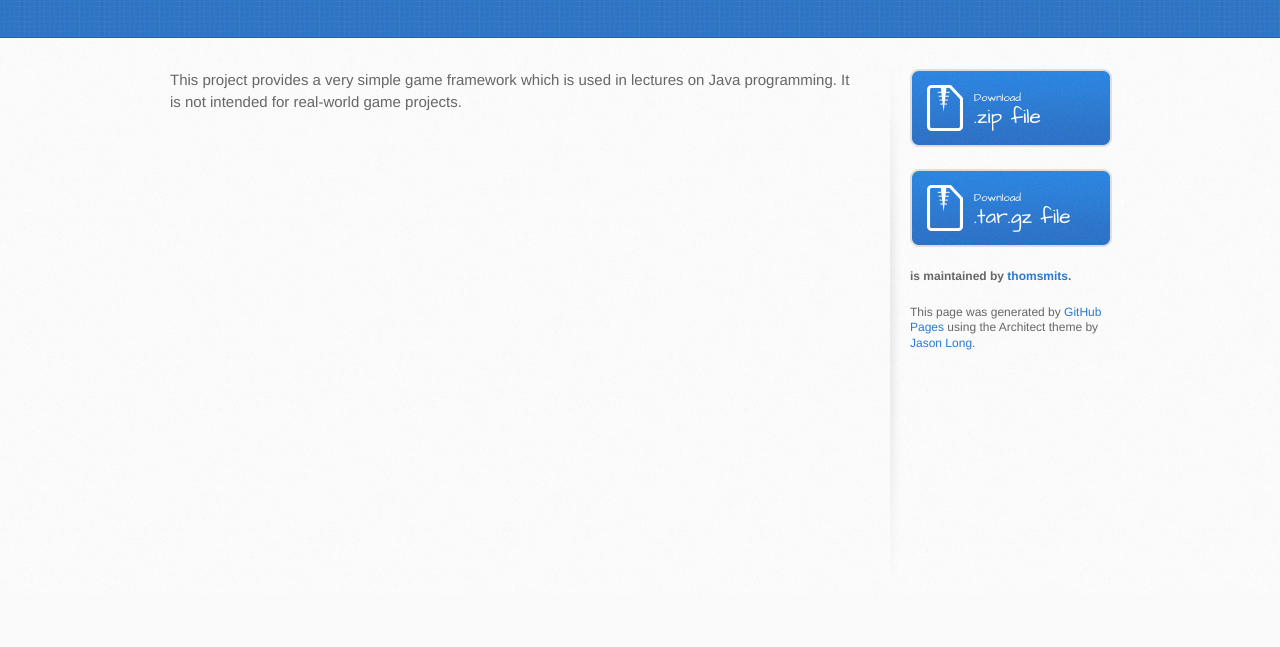
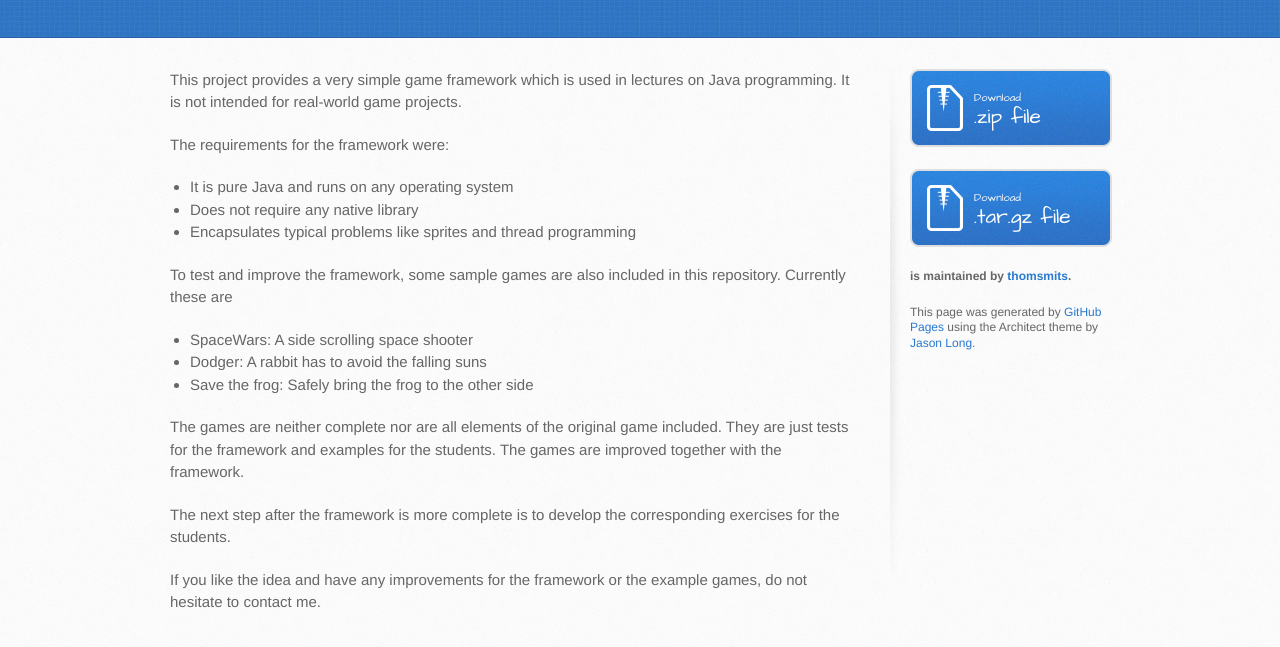
Before and after one commit to thomsmits/game-framework, a plain HTML site: page index.html in a window 1280 px wide. Shown: the part 269-916 px from the top of the page. Before the commit the page ends 864 px from the top, so only its background shows below. Drawn offline with Linux system fonts and the light colour scheme.

Commit message:
Update index.html

```diff
--- a/index.html
+++ b/index.html
@@ -29,6 +29,27 @@
       <div class="inner clearfix">
         <section id="main-content">
           <p>This project provides a very simple game framework which is used in lectures on Java programming. It is not intended for real-world game projects.</p>
+          <p>The requirements for the framework were:</p>
+          <ul>
+            <li>It is pure Java and runs on any operating system</li>
+            <li>Does not require any native library</li>
+            <li>Encapsulates typical problems like sprites and thread programming</li>
+          </ul>
+
+          <p>To test and improve the framework, some sample games are also included in this repository. Currently these are</p>
+          <ul>
+            <li>SpaceWars: A side scrolling space shooter</li>
+            <li>Dodger: A rabbit has to avoid the falling suns</li>
+            <li>Save the frog: Safely bring the frog to the other side</li>
+          </ul>
+
+          <p>The games are neither complete nor are all elements of the original game included.
+          They are just tests for the framework and examples for the students. The games are improved together with the framework.</p>
+
+          <p>The next step after the framework is more complete is to develop the corresponding exercises for the students.</p>
+
+           <p>If you like the idea and have any improvements for the framework or the example games, do not hesitate to contact me.</p>
+
         </section>
 
         <aside id="sidebar">
```
